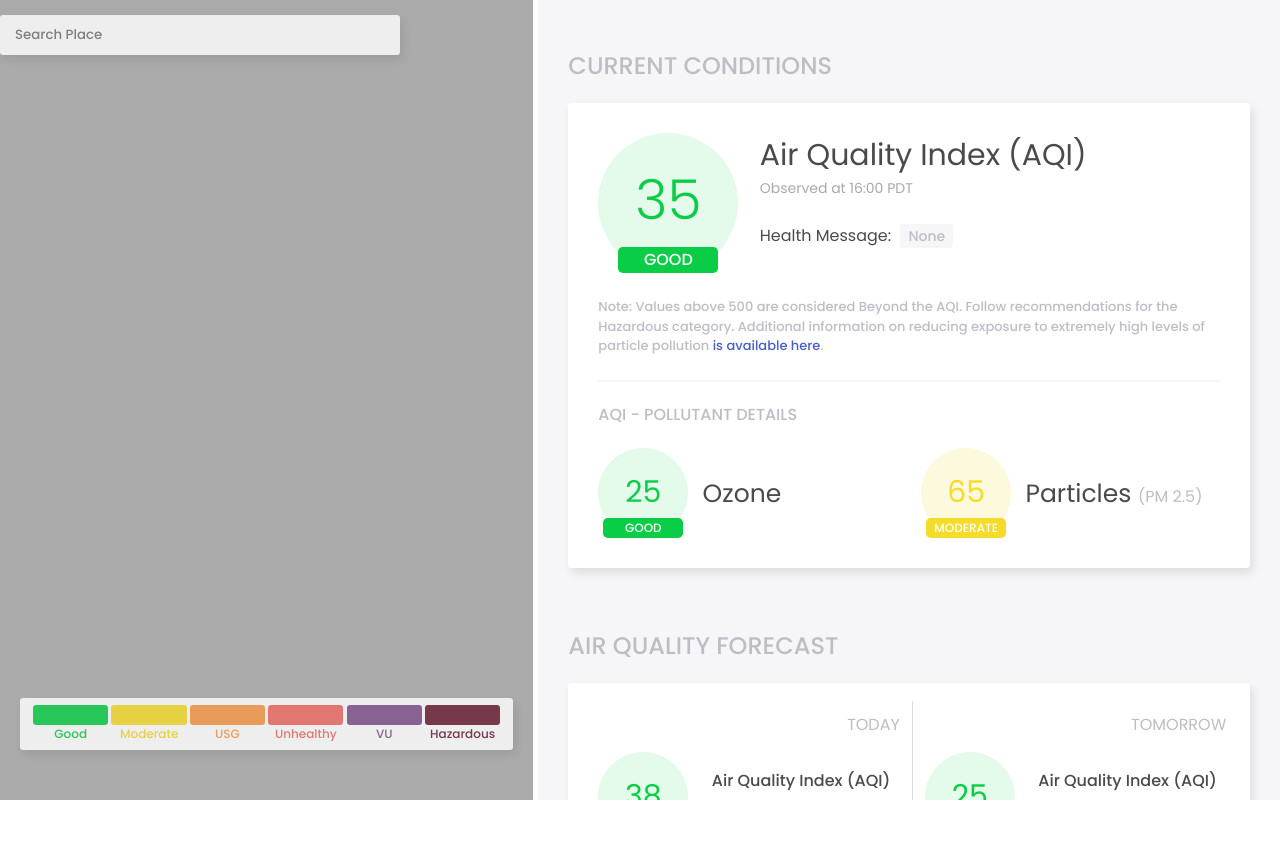
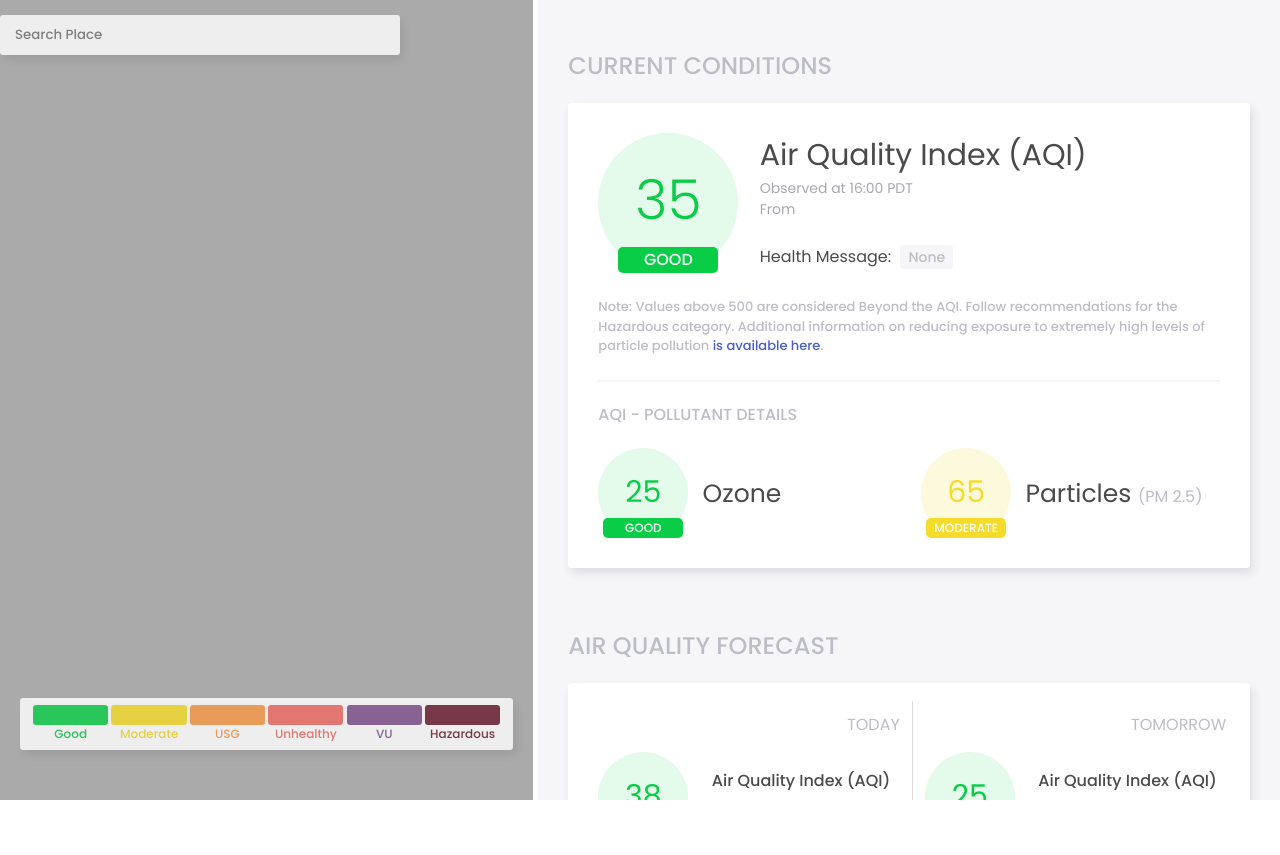
Before and after one commit to blenderskool/breathe, a plain HTML site: page index.html in a window 1280 px wide. Drawn offline with nearby package versions, Linux system fonts and the light colour scheme; some packages are replaced by stand-ins of ours; no server answers.

Commit message:
Added Station Location

```diff
--- a/index.html
+++ b/index.html
@@ -79,6 +79,7 @@
             <div class="column details">
               <div class="main-title">Air Quality Index (AQI)</div>
               <div class="sub-title">Observed at <span id="timeObserved">16:00 PDT</span></div>
+              <div class="sub-title">From <span id="locObserved"></span></div>
 
               <div class="health-message">Health Message: <span class="label" id="mainHealthMessage">None</span></div>
             </div>
```
